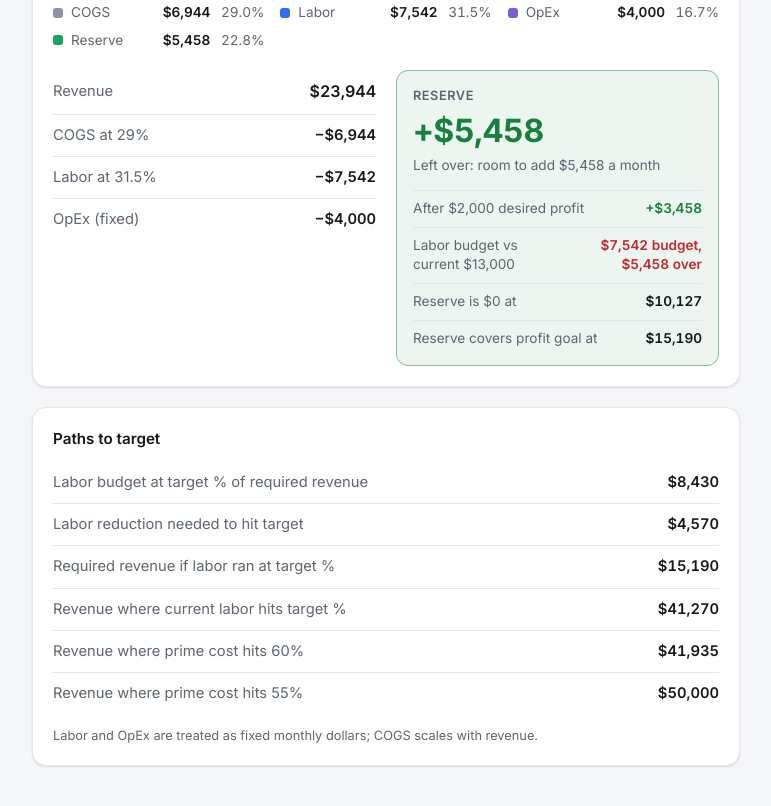
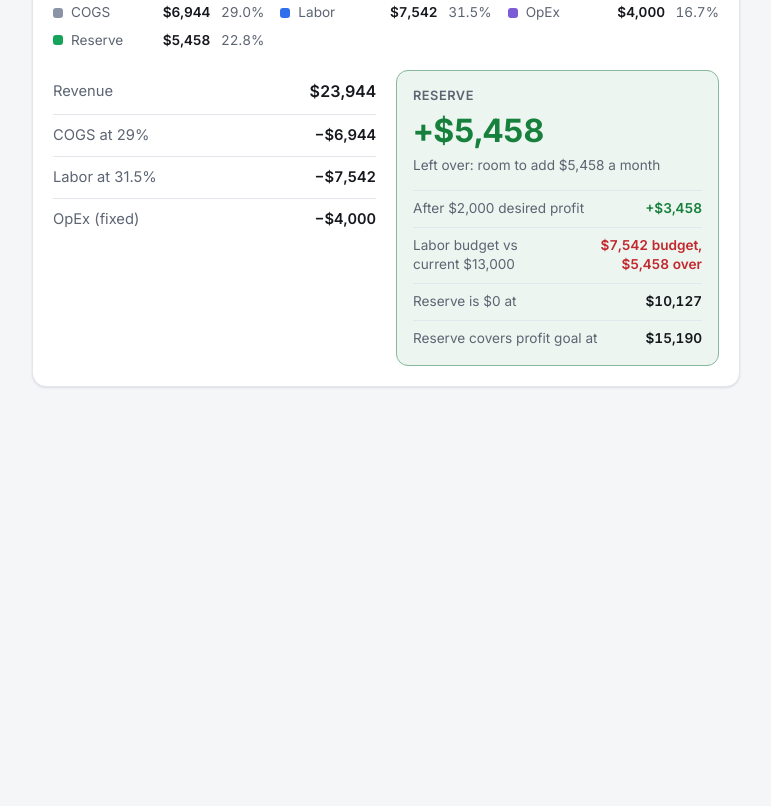
Before and after one commit to BaritusIntel33/heros-financial-dashboard, a plain HTML site: page index.html in a window 1280 px wide. Shown: the part 962-1768 px from the top of the page, without its empty margins (444-1215 px from the left). After the commit the page ends 1397 px from the top, so only its background shows below. Drawn offline with Linux system fonts and the light colour scheme.

Commit message:
Remove Paths to target panel
Drops the panel, the code that filled it, and the calculations only
it used (labor budget, revenue at labor/prime targets).

Co-Authored-By: Claude Opus 5.5 <noreply@anthropic.com>

```diff
--- a/app.js
+++ b/app.js
@@ -94,15 +94,6 @@
       r.primePctRequired <= i.primeHighPct ? 'good'
         : r.primePctRequired <= i.primeHighPct + 0.05 ? 'warn' : 'bad');
     $('primeNote').textContent = `At required revenue · target ${fmtPct(i.primeLowPct)}–${fmtPct(i.primeHighPct)} · today ${fmtPct(r.primePctCurrent)}`;
-
-    $('laborBudget').textContent = fmtMoney(r.laborBudget);
-    $('laborOverBudget').textContent = r.laborOverBudget > 0 ? fmtMoney(r.laborOverBudget) : 'None — within target';
-    $('requiredRevenueAtLaborTarget').textContent = fmtMoney(r.requiredRevenueAtLaborTarget);
-    $('revenueForLaborTarget').textContent = fmtMoney(r.revenueForLaborTarget);
-    $('primeHighLabel').textContent = `Revenue where prime cost hits ${pctLabel(i.primeHighPct)}`;
-    $('primeLowLabel').textContent = `Revenue where prime cost hits ${pctLabel(i.primeLowPct)}`;
-    $('revenueForPrimeHigh').textContent = fmtMoney(r.revenueForPrimeHigh);
-    $('revenueForPrimeLow').textContent = fmtMoney(r.revenueForPrimeLow);
 
     save(values);
   }
--- a/index.html
+++ b/index.html
@@ -162,21 +162,6 @@
           </div>
         </div>
       </div>
-
-      <div class="panel">
-        <h2>Paths to target</h2>
-        <table class="paths">
-          <tbody>
-            <tr><th scope="row">Labor budget at target % of required revenue</th><td id="laborBudget">—</td></tr>
-            <tr><th scope="row">Labor reduction needed to hit target</th><td id="laborOverBudget">—</td></tr>
-            <tr><th scope="row">Required revenue if labor ran at target %</th><td id="requiredRevenueAtLaborTarget">—</td></tr>
-            <tr><th scope="row">Revenue where current labor hits target %</th><td id="revenueForLaborTarget">—</td></tr>
-            <tr><th scope="row" id="primeHighLabel">Revenue where prime cost hits high target</th><td id="revenueForPrimeHigh">—</td></tr>
-            <tr><th scope="row" id="primeLowLabel">Revenue where prime cost hits low target</th><td id="revenueForPrimeLow">—</td></tr>
-          </tbody>
-        </table>
-        <p class="footnote">Labor and OpEx are treated as fixed monthly dollars; COGS scales with revenue.</p>
-      </div>
     </section>
   </main>
 
--- a/revenue.js
+++ b/revenue.js
@@ -40,17 +40,6 @@
     const laborPctCurrent = i.currentRevenue > 0 ? i.labor / i.currentRevenue : NaN;
     const laborPctRequired = i.labor / requiredRevenue;
 
-    // Labor dollars allowed if labor sat exactly at its target share of required revenue.
-    const laborBudget = i.laborTargetPct * requiredRevenue;
-
-    // Required revenue if labor scaled with sales at the target %:
-    //   R = (t·R + OpEx + Profit) / (1 − COGS)  →  R = (OpEx + Profit) / (1 − COGS − t)
-    const requiredRevenueAtLaborTarget = grossUp(i.opex + i.desiredProfit, i.cogsPct + i.laborTargetPct);
-
-    // Revenue at which the current labor dollars hit each target %.
-    const revenueForLaborTarget = i.laborTargetPct > 0 ? i.labor / i.laborTargetPct : NaN;
-    const primeGap = (p) => (p > i.cogsPct ? i.labor / (p - i.cogsPct) : NaN);
-
     return {
       inputs: i,
       errors,
@@ -61,14 +50,8 @@
       currentProfit,
       laborPctCurrent,
       laborPctRequired,
-      laborBudget,
-      laborOverBudget: i.labor - laborBudget,
-      requiredRevenueAtLaborTarget,
-      revenueForLaborTarget,
       primePctCurrent: i.cogsPct + laborPctCurrent,
       primePctRequired: i.cogsPct + laborPctRequired,
-      revenueForPrimeHigh: primeGap(i.primeHighPct),
-      revenueForPrimeLow: primeGap(i.primeLowPct),
       breakdown: {
         cogs: requiredRevenue * i.cogsPct,
         labor: i.labor,
```
Also changed, not shown: revenue.test.js (+0 -9 lines), 1 other file.
